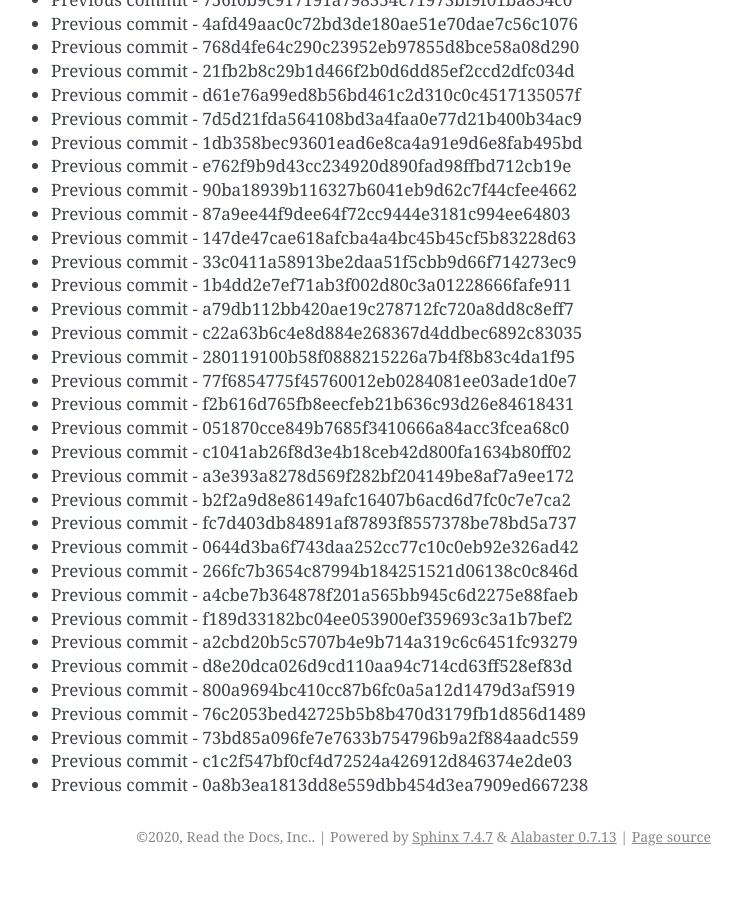
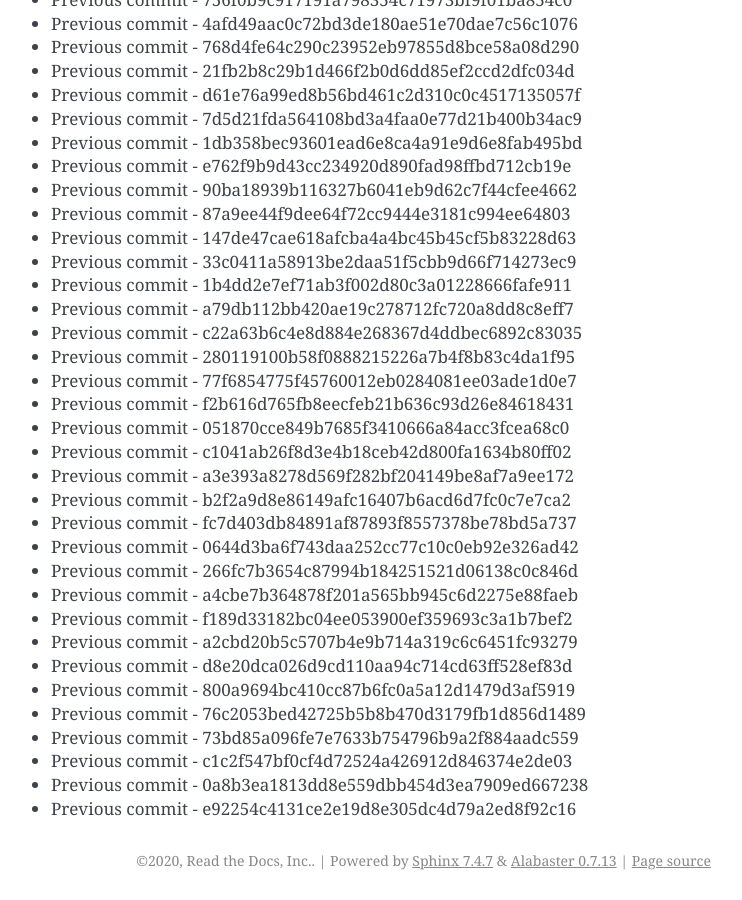
Before and after one commit to readthedocs/rtd-git-stresstest, a Sphinx documentation site: the page built from docs/updates.rst, in a window 1280 px wide and 900 px high, scrolled down 66573 px. Shown: the whole window, without its empty margins (399-1141 px from the left). Built offline with Sphinx 7.4.7, drawn with Linux system fonts in a browser that asks for light colours; before the commit the page ends 67449 px from its top, so only the background shows below that.

Commit message:
Generating commit from previous: e92254c4131ce2e19d8e305dc4d79a2ed8f92c16

```diff
--- a/docs/updates.rst
+++ b/docs/updates.rst
@@ -2829,3 +2829,4 @@ It can be tested for any performance characteristics.
 * Previous commit - 73bd85a096fe7e7633b754796b9a2f884aadc559
 * Previous commit - c1c2f547bf0cf4d72524a426912d846374e2de03
 * Previous commit - 0a8b3ea1813dd8e559dbb454d3ea7909ed667238
+* Previous commit - e92254c4131ce2e19d8e305dc4d79a2ed8f92c16
```
